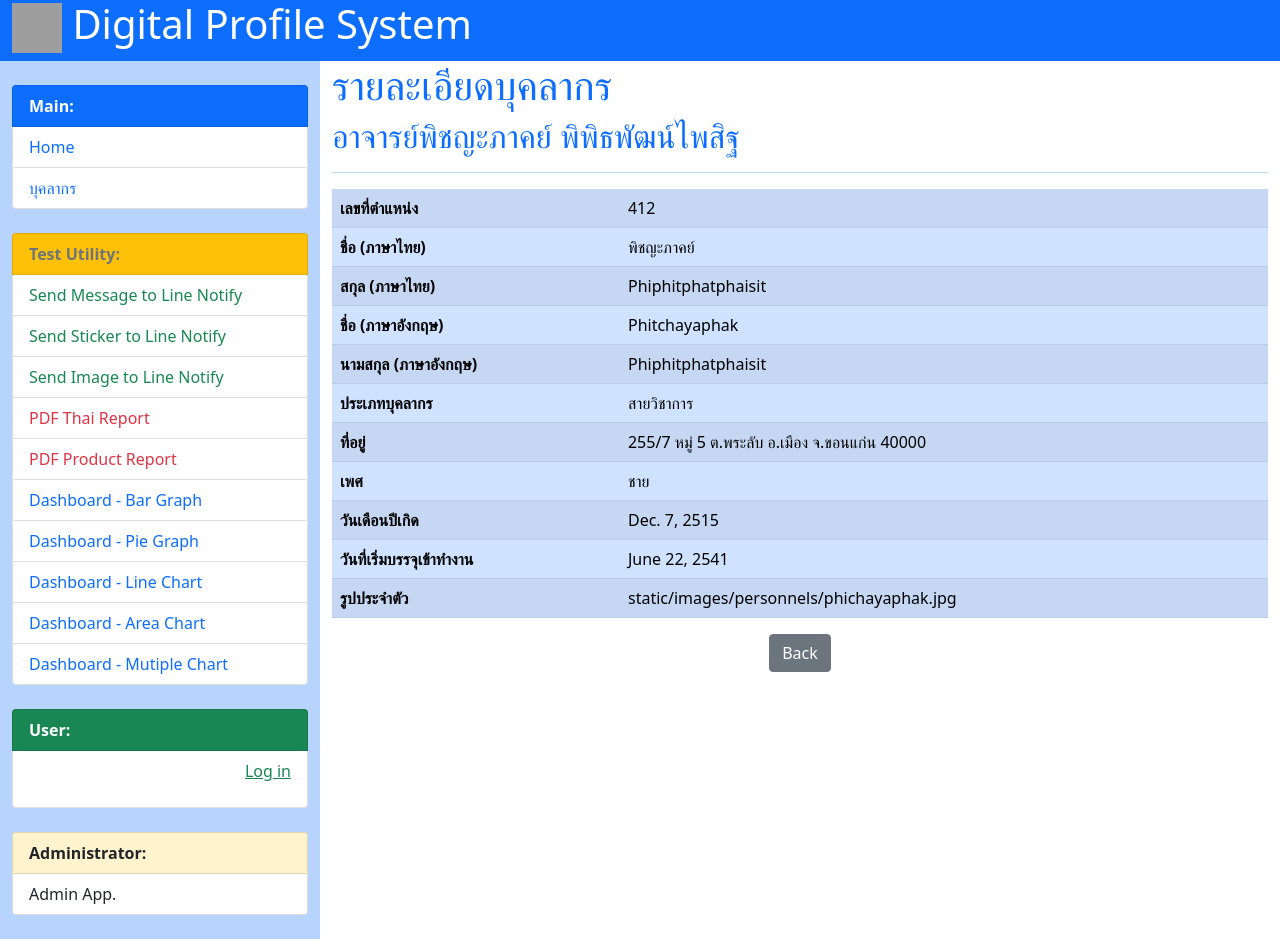
After one commit to phphich/D_Profile, a Django app: page /baseapp/1/personnelDetail in a window 1280 px wide. The commit adds this page. Run offline with Django 4.2, Linux system fonts and the light colour scheme; data comes from the database, SQL or seed files in the repository; some libraries are stand-ins or nearby versions; grey boxes are pictures that could not be loaded.

Commit message:
dev 3/5/66

```diff
--- a/baseapp/models.py
+++ b/baseapp/models.py
@@ -39,7 +39,7 @@ class Personnel(models.Model):
     firstname_en = models.CharField(max_length=50, default="")
     lastname_en = models.CharField(max_length=50, default="")
     status  = models.CharField(max_length=30, default="อาจารย์")
-    type = models.CharField(max_length=10, default="")
+    type = models.CharField(max_length=10, default="สายวิชาการ")
     gender = models.CharField(max_length=15, default="ชาย")
     address = models.TextField(default="")
     birthDate = models.DateField(default=None)
@@ -57,7 +57,9 @@ class Education(models.Model):
     degree_en_sh = models.CharField(max_length=50, default="")
     yearGraduate = models.IntegerField(default=0)
     institute = models.CharField(max_length=100, default="")
-    personnel = models.ForeignKey(Personnel, on_delete=models.CASCADE, default=None)
+    personnel = models.ForeignKey(Personnel, related_name='PersonnelEducation', on_delete=models.CASCADE, default=None)
+    recorder = models.ForeignKey(Personnel, related_name='RecorderEducation', on_delete=models.CASCADE, default=None)
+    recordDate = models.DateTimeField(auto_now_add=True)
     def __str__(self):
         return self.personnel.status + self.personnel.firstname_th + " " + self.personnel.lastname_th +\
                " " + self.degree_th + " " + str(self.yearGraduate)
@@ -66,15 +68,20 @@ class Expertise(models.Model):
     topic = models.CharField(max_length=100, default=None)
     detail = models.TextField(default=None)
     experience = models.TextField(default=None)
-    personnel = models.ForeignKey(Personnel, on_delete=models.CASCADE, default=None)
+    personnel = models.ForeignKey(Personnel, related_name='PersonnelExpertise', on_delete=models.CASCADE, default=None)
+    recorder = models.ForeignKey(Personnel, related_name='RecorderExpertise', on_delete=models.CASCADE, default=None)
+    recordDate = models.DateTimeField(auto_now_add=True)
     def __str__(self):
         return self.personnel.status + self.personnel.firstname_th + " " + self.personnel.lastname_th + \
                " - " + self.topic
 
 class CurrAffiliation(models.Model):
     status = models.CharField(max_length=30, default="อาจารย์ประจำหลักสูตร")
-    personnel = models.ForeignKey(Personnel, on_delete=models.CASCADE, default=None)
     curriculum = models.ForeignKey(Curriculum, on_delete=models.CASCADE, default=None)
+    personnel = models.ForeignKey(Personnel, related_name='PersonnelCurrAffiliation', on_delete=models.CASCADE, default=None)
+    recorder = models.ForeignKey(Personnel, related_name='RecorderCurrAffiliation', on_delete=models.CASCADE, default=None)
+    recordDate = models.DateTimeField(auto_now_add=True)
+
     def __str__(self):
         return self.curriculum.name_th + "  (" + self.status + ")"
 
@@ -83,5 +90,6 @@ class Documents(models.Model):
     refId=models.IntegerField(default=0)
     filename = models.CharField(max_length=100, default=None)
     filetype = models.CharField(max_length=30, default=None)
+    uploadDate = models.DateTimeField(auto_now_add=True)
     personnel = models.ForeignKey(Personnel, on_delete=models.CASCADE, default=None)
     file = models.FileField(upload_to='static/documents/', default=None)
--- a/baseapp/urls.py
+++ b/baseapp/urls.py
@@ -4,6 +4,7 @@ from baseapp import views
 urlpatterns = [
     path('personnelList', views.personnelList, name='personnelList' ),
     path('personnelNew', views.personnelNew, name='personnelNew' ),
+    path('<id>/personnelDetail', views.personnelDetail, name='personnelDetail'),
     path('<id>/personnelUpdate', views.personnelNew, name='personnelUpdate'),
     path('<id>/personnelDelete', views.personnelNew, name='personnelDelete'),
 
--- a/baseapp/views.py
+++ b/baseapp/views.py
@@ -24,6 +24,10 @@ def personnelNew(request):
         context = {'form': form}
         return render(request, 'base/personnelNew.html', context)
 
+def personnelDetail(request, id):
+    personnel = Personnel.objects.filter(id=id).first()
+    context = {'personnel':personnel}
+    return render(request, 'base/personnelDetail.html', context)
 
 def personnelUpdate(request, id):
     personnel = get_object_or_404(Personnel, id=id)
--- /dev/null
+++ b/templates/base/personnelDetail.html
@@ -0,0 +1,61 @@
+{% extends 'base.html' %}
+{% load static %}
+{% block content %}
+    <h1> รายละเอียดบุคลากร </h1>
+    <h2> {{ personnel.status }}{{ personnel.firstname_th }} {{ personnel.lastname_th }}</h2>
+    <hr class="text-primary">
+    <table class="table table-primary table-striped table-hover">
+        <tr>
+            <th>เลขที่ตำแหน่ง</th>
+            <td>{{ personnel.sId }}</td>
+        </tr>
+        <tr>
+            <th>ชื่อ (ภาษาไทย) </th>
+            <td>{{ personnel.firstname_th}}</td>
+        </tr>
+        <tr>
+            <th>สกุล (ภาษาไทย) </th>
+            <td>{{ personnel.lastname_en }}</td>
+        </tr>
+        <tr>
+            <th>ชื่อ (ภาษาอังกฤษ) </th>
+            <td>{{ personnel.firstname_en }}</td>
+        </tr>
+        <tr>
+            <th>นามสกุล (ภาษาอังกฤษ) </th>
+            <td>{{ personnel.lastname_en }}</td>
+        </tr>
+        <tr>
+            <th>ประเภทบุคลากร</th>
+            <td>{{ personnel.type }}</td>
+        </tr>
+        <tr>
+            <th>ที่อยู่</th>
+            <td>{{ personnel.address }}</td>
+        </tr>
+         <tr>
+            <th>เพศ</th>
+            <td>{{ personnel.gender }}</td>
+        </tr>
+        <tr>
+            <th>วันเดือนปีเกิด</th>
+            <td>{{ personnel.birthDate }}</td>
+        </tr>
+        <tr>
+            <th>วันที่เริ่มบรรจุเข้าทำงาน</th>
+            <td>{{ personnel.hiringDate }}</td>
+        </tr>
+        <tr>
+            <th>รูปประจำตัว</th>
+            <td>{{ personnel.picture }}</td>
+{#            <td><img src="/{% personnel.picture %}" width="200px" height="300px" class="img-fluid"> </td>#}
+        </tr>
+    </table>
+
+        <p class="text-center">
+            <button type="button" class="btn btn-secondary" onclick="history.back()">
+                 <i class="fa fa-rotate-back"></i> Back
+            </button>
+        </p>
+
+{% endblock %}
--- a/templates/base/personnelList.html
+++ b/templates/base/personnelList.html
@@ -21,6 +21,7 @@
             <td class="text-center">{{ personnel.gender }}</td>
             <td class="text-start">{{ personnel.division.name_th }}</td>
             <td class="text-center">
+                <a href="{% url 'personnelDetail' personnel.id %}" class="btn btn-info"> <i class="fa fa-search"> </i> </a>
                 <a href="{% url 'personnelUpdate' personnel.id %}" class="btn btn-secondary"> <i class="fa fa-tools"> </i> </a>
                 <a href="{% url 'personnelDelete' personnel.id %}" class="btn btn-danger"> <i class="fa fa-trash"> </i> </a>
             </td>
--- a/templates/menu.html
+++ b/templates/menu.html
@@ -4,7 +4,7 @@
     <a href="{% url 'home' %}" class="list-group-item list-group-item-action list-group-item-light text-primary">
         <i class="fa fa-home"></i> Home </a>
      <a href="{% url 'personnelList' %}" class="list-group-item list-group-item-action list-group-item-light text-primary">
-        <i class="fa fa-person"></i> บุคลากร </a>
+        <i class="fa fa-user-group"></i> บุคลากร </a>
 
 </div>
 <br>
@@ -78,6 +78,6 @@
 <div class="list-group">
     <li class="list-group-item list-group-item-warning text-dark"><b>
         <i class="fa fa-user-secret"></i> Administrator:</b></li>
-     <a href="admin" class="list-group-item list-group-item-action list-group-item-light text-dark" target="_blank">
+     <a href="/admin" class="list-group-item list-group-item-action list-group-item-light text-dark" target="_blank">
         <i class="fa fa-toolbox"></i> Admin App.</a>
 </div>
```
Also changed, not shown: workapp/models.py (+22 -9 lines), baseapp/migrations/0001_initial.py, static/images/personnels/6-1-2565_14-37-08_FyN2Goo.jpg (added), workapp/migrations/0001_initial.py.
